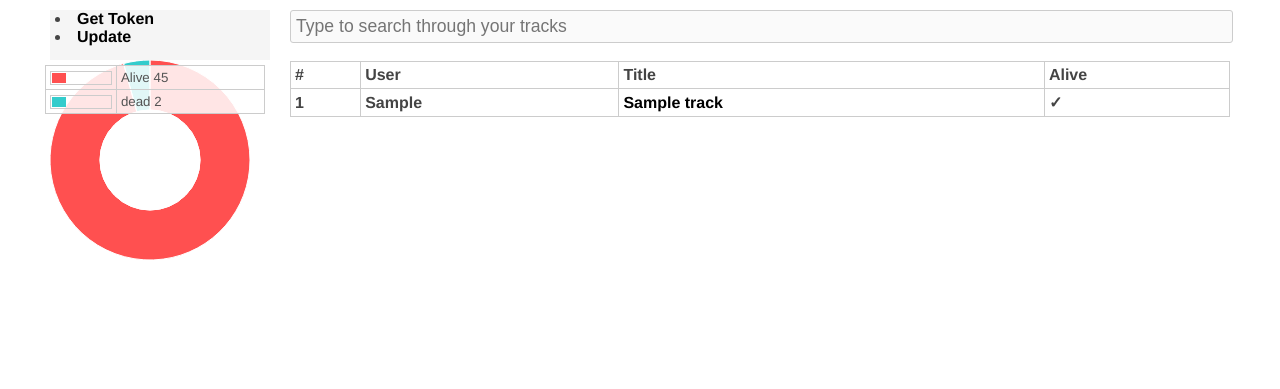
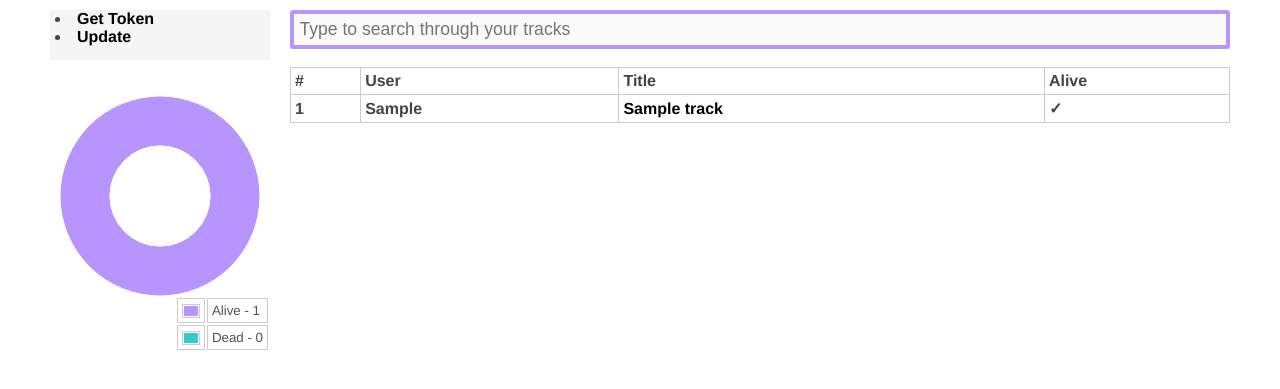
Before and after one commit to zunayed/forgetmenot, a Flask app: page /profile in a window 1280 px wide. Shown: the part 50-439 px from the top of the page. Run offline with Flask 2, Linux system fonts and the light colour scheme; the visitor is signed in with stand-in values (Sample User, id 1); tables that the repository leaves empty hold one stand-in row (values such as "Sample post"); lists and menus that the app fills with data are empty; some libraries are stand-ins or nearby versions.

Commit message:
Changed some colors of the search bar and table styles

```diff
--- a/forgetmenot/Static/css/main.css
+++ b/forgetmenot/Static/css/main.css
@@ -130,43 +130,28 @@ div.messages {
 
 /*search button*/
 input#search {
-  width: 99%;
+  width: 98%;
   background-color: #fafafa;
   -webkit-border-radius: 3px;
      -moz-border-radius: 3px;
           border-radius: 3px;
-  border: 1px solid #cccccc;
+  border: 4px solid #B894FF;
   padding: 5px;
   font-size: 1.1em;
 }
 
-/* progress bar*/
-
-progress[value] {
-  /* Reset the default appearance */
-  -webkit-appearance: none;
-   appearance: none;
-
-  width: 100%;
-  height: 30px;
-}
-
-progress[value]::-webkit-progress-value{
-  background-color: #33CCFF;
-}
-
 /*table*/
 
-table {
+.track_table {
   border-collapse: collapse;
   width: 100%;
 }
-th, td {
+.track_table th, td {
   padding: 0.25rem;
   text-align: left;
   border: 1px solid #ccc;
 }
-tbody tr:hover {
+.track_table tbody tr:hover {
   background: #B894FF;
 }
 
@@ -187,3 +172,8 @@ tbody tr:hover {
 .go-top:hover {
   background-color: rgba(0, 0, 0, 0.6);
 }
+
+#chartLegend {
+  border-collapse: collapse;
+  float: right;
+}
--- a/forgetmenot/Static/profile.js
+++ b/forgetmenot/Static/profile.js
@@ -15,7 +15,7 @@ $(document).ready(function() {
 
 
     //search box
-    var $rows = $('#track_table tr');
+    var $rows = $('.track_table tr');
     $('#search').keyup(function() {
         var val = $.trim($(this).val()).replace(/ +/g, ' ').toLowerCase();
 
@@ -25,18 +25,22 @@ $(document).ready(function() {
         }).hide();
     });
 
+
+    var alive_num = $('.alive_num').attr('id');
+    var dead_num = $('.dead_num').attr('id');
+
     var chart_array = [];
 
-    var label = "Alive " + 45;
-    var value = 45;
+    var label = "Alive - " + alive_num;
+    var value = alive_num;
     var data1 = {
         label: label,
         data: value,
-        color: "#FF5050"
+        color: "#B894FF"
     };
 
-    var label = "dead " + 2 ;
-    var value = 2;
+    var label = "Dead - " + dead_num ;
+    var value = dead_num;
     var data2 = {
         label: label,
         data: value,
@@ -51,6 +55,10 @@ $(document).ready(function() {
                 innerRadius: 0.5,
                 show: true
             }
+        },
+        legend: {
+            position: "se",
+            container: $("#chartLegend")
         }
     });
 
--- a/forgetmenot/templates/profile.html
+++ b/forgetmenot/templates/profile.html
@@ -10,8 +10,13 @@
     				<li><a href="{{ url_for('update') }}">Update</a></li>
         		</nav></strong>
             </div>
+            <br></br>
+            <div class="placefolder1" style="height:200px;" id="placeholder1"></div>
+            <div id="chartLegend"></div>
 
-            <div class="placefolder1" style="height:200px;" id="placeholder1"></div>
+            <div id="{{num_alive}}" class="alive_num"></div>
+            <div id="{{num_dead}}" class="dead_num"></div>
+
 
         </div>
 
@@ -19,7 +24,7 @@
             <div class = "content">
                 <input type="text" id="search" placeholder="Type to search through your tracks"></input>
                 <br></br>
-                <table id="track_table">
+                <table class="track_table">
                     <tr>
                         <th>#</th>
                         <th>User</th>
```
